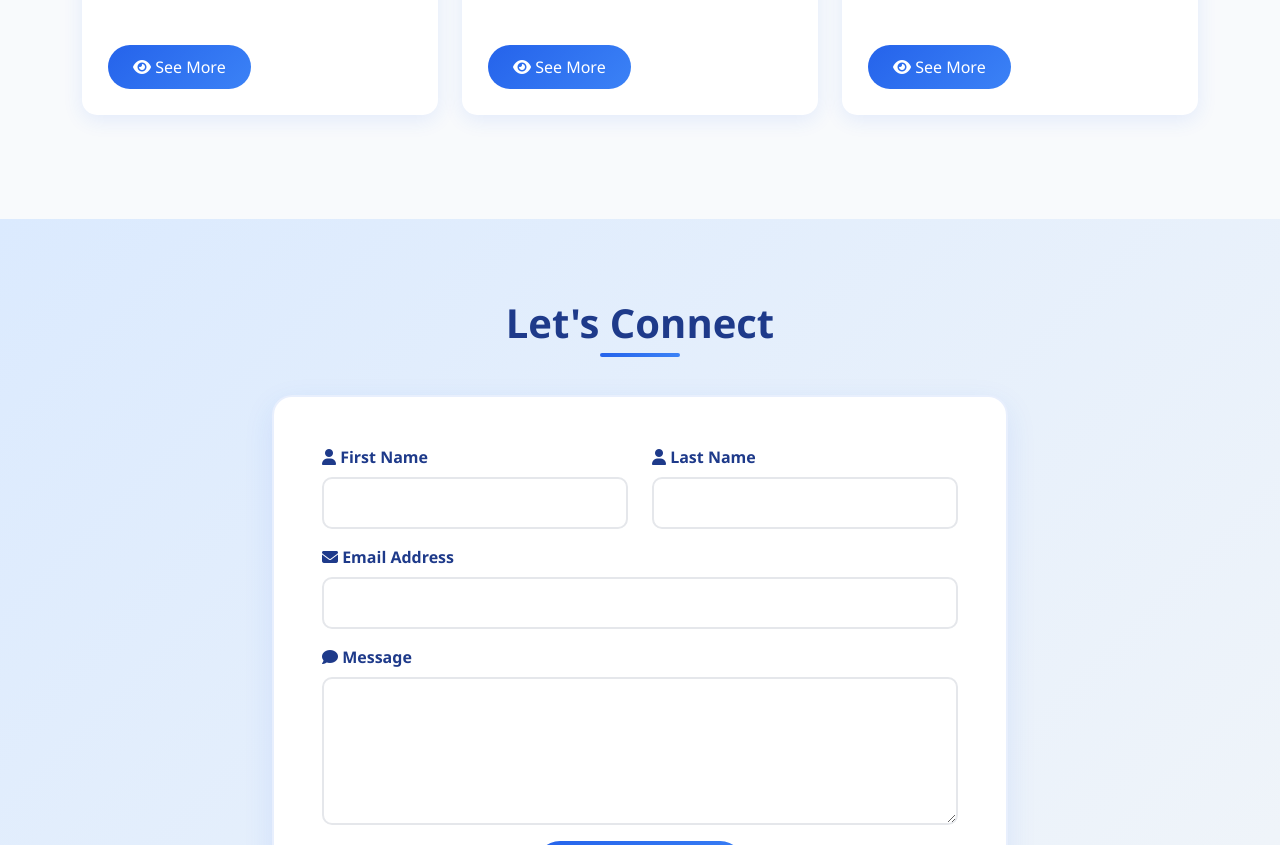
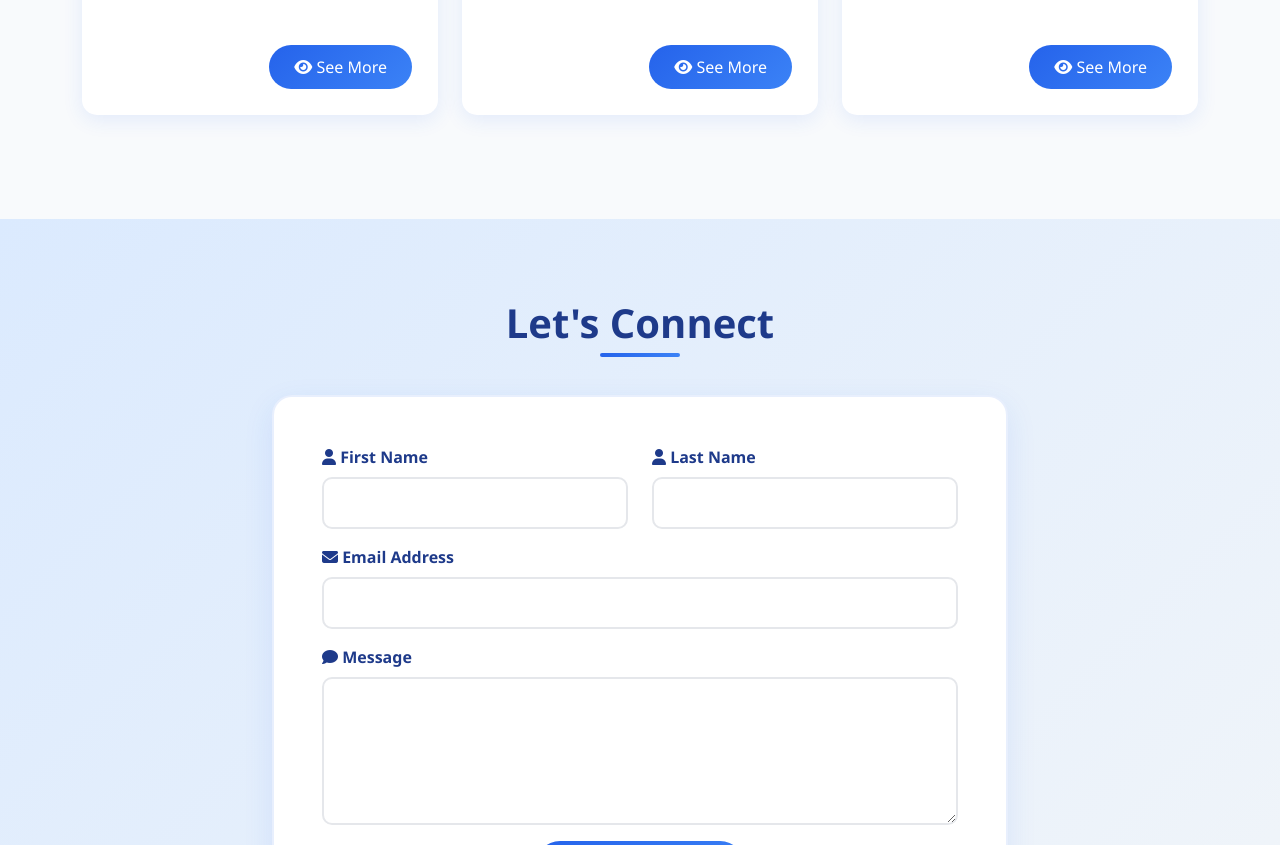
Before and after one commit to luisantonioj/html-css-js, a plain HTML site: page index.html in a window 1280 px wide. Shown: the part 1415-2260 px from the top of the page. Drawn offline with nearby package versions, Linux system fonts and the light colour scheme.

Commit message:
move see more button to right

```diff
--- a/index.html
+++ b/index.html
@@ -63,7 +63,7 @@
                             <p class="project-description">An enrollment management system that implements CRUD
                                 operations to efficiently handle student records, courses, enrollments, and class lists.
                             </p>
-                            <div class="mt-auto">
+                            <div class="mt-auto d-flex justify-content-end">
                                 <button class="btn btn-primary" data-bs-toggle="modal"
                                     data-bs-target="#project1Modal"><i class="fas fa-eye"></i> See More</button>
                             </div>
@@ -80,7 +80,7 @@
                             <p class="project-description">A proposed web-based urban planning tool that promotes
                                 balanced growth in Lipa City by using real-time data to recommend optimal sites for
                                 future development and reduce traffic congestion.</p>
-                            <div class="mt-auto">
+                            <div class="mt-auto d-flex justify-content-end">
                                 <button class="btn btn-primary" data-bs-toggle="modal"
                                     data-bs-target="#project2Modal"><i class="fas fa-eye"></i> See More</button>
                             </div>
@@ -96,7 +96,7 @@
                                 Application</h5>
                             <p class="project-description">A mobile commerce platform designed to promote and sell our
                                 CAPSTONE project's products directly to nearby barangays.</p>
-                            <div class="mt-auto">
+                            <div class="mt-auto d-flex justify-content-end">
                                 <button class="btn btn-primary" data-bs-toggle="modal"
                                     data-bs-target="#project3Modal"><i class="fas fa-eye"></i> See More</button>
                             </div>
```
